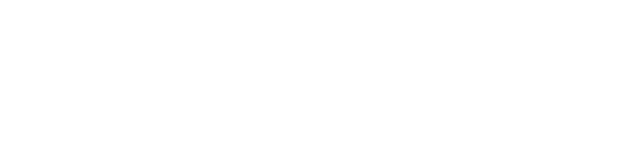
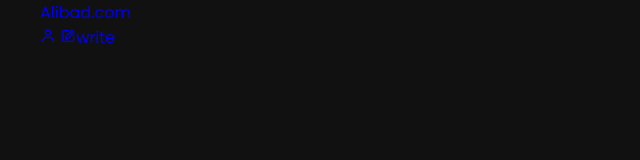
Before and after one commit to ChristopherNl/FullStack-Blog, a website: page views/index.html in a window 1280 px wide. Shown: the whole page, without its empty margins (0-640 px from the left). Drawn offline with nearby package versions, Linux system fonts and the light colour scheme; a web font is replaced by a local one.

Commit message:
second admin navbar

```diff
--- a/public/css/style.css
+++ b/public/css/style.css
@@ -1,4 +1,14 @@
 @import url("https://fonts.googleapis.com/css2?family=IM+Fell+English+SC&family=Poppins:ital,wght@0,100;0,200;0,300;0,400;0,500;0,600;0,700;0,800;0,900;1,100;1,200;1,300;1,400;1,500;1,600;1,700;1,800;1,900&display=swap");
+
+:root {
+  --bg-dark: #111;
+  --text-light: #f4f4f4;
+  --crimson: #dc143c;
+  --crimson-dark: #8b0000;
+  --crimson-deep: #660000;
+  --red-mid: #7a1f2b;
+  --red-bright: #ff4d6d;
+}
 
 * {
   margin: 0;
@@ -8,3 +18,22 @@
   scroll-padding-top: 2rem;
   font-family: "Poppins", sans-serif;
 }
+
+body {
+  background-color: var(--bg-dark);
+  color: var(--text-light);
+}
+a {
+  text-decoration: none;
+}
+img {
+  width: 100%;
+}
+section {
+  padding: 3rem 0 2rem;
+}
+.container {
+  width: 100%;
+  max-width: 1200px;
+  margin: auto;
+}
--- a/views/index.html
+++ b/views/index.html
@@ -9,5 +9,16 @@
       rel="stylesheet" />
     <title>Blog Fullstack</title>
   </head>
-  <body></body>
+  <body>
+    <!-- Header -->
+    <div class="nav container">
+      <!-- Logo -->
+      <a href="#" class="logo">Ali<span>bad.com</span></a>
+      <!--nav right-->
+      <div class="nav-right">
+        <a href="/admin" class="admin-btn"><i class="bx bx-user"></i></a>
+        <a href="/add" class="write-btn"><i class="bx bx-edit"></i>write</a>
+      </div>
+    </div>
+  </body>
 </html>
```
